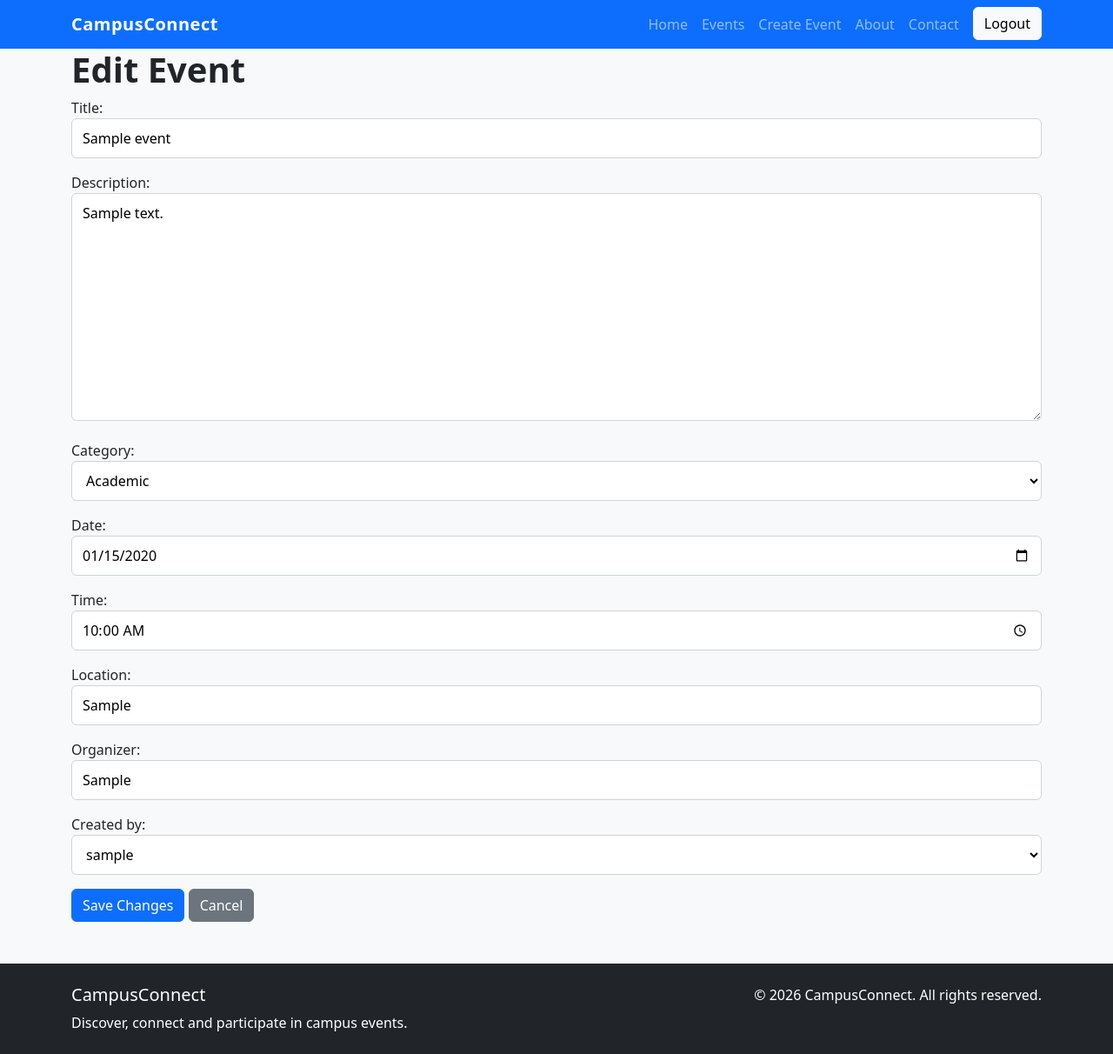
After one commit to jmichael2025/Framework, a Django app: page /events/1/edit/ in a window 1280 px wide. The commit adds this page. Shown: the whole page at 87% size. Run offline with Django 5.2, Linux system fonts and the light colour scheme; a user stored in the database is signed in; tables that the repository leaves empty hold one stand-in row (values such as "Sample post").

Commit message:
Add event edit delete and ownership permissions

```diff
--- a/events/templates/events/base.html
+++ b/events/templates/events/base.html
@@ -56,9 +56,22 @@
                         <a class="nav-link" href="#">Contact</a>
                     </li>
 
+                    {% if user.is_authenticated %}
                     <li class="nav-item">
-                        <a class="btn btn-light ms-lg-2" href="#">Login</a>
+                        <form method="post" action="{% url 'logout' %}">
+                            {% csrf_token %}
+                            <button type="submit" class="btn btn-light ms-lg-2">
+                                Logout
+                            </button>
+                        </form>
                     </li>
+                    {% else %}
+                    <li class="nav-item">
+                        <a class="btn btn-light ms-lg-2" href="{% url 'login' %}">
+                            Login
+                        </a>
+                    </li>
+                    {% endif %}
 
                 </ul>
 
--- /dev/null
+++ b/events/templates/events/edit_event.html
@@ -0,0 +1,22 @@
+{% extends 'events/base.html' %}
+
+{% block content %}
+
+<div class="container">
+    <h1>Edit Event</h1>
+
+    <form method="post">
+        {% csrf_token %}
+
+        {{ form.as_p }}
+
+        <button type="submit" class="btn btn-primary">Save Changes</button>
+        <a href="{% url 'event_detail' event.id %}" class="btn btn-secondary">
+        Cancel
+    </a>
+    </form>
+
+
+</div>
+
+{% endblock %}
--- a/events/urls.py
+++ b/events/urls.py
@@ -6,6 +6,8 @@ urlpatterns = [
     path('', views.home, name='home'),
     path('events/', views.event_list, name='event_list'),
     path('events/<int:event_id>/', views.event_detail, name='event_detail'),
+    path('events/<int:event_id>/edit/', views.edit_event, name='edit_event'),
+    path('events/<int:event_id>/delete/', views.delete_event, name='delete_event'),
     path('events/create/', views.create_event, name='create_event'),
 
     path('register/', views.register, name='register'),
--- a/events/views.py
+++ b/events/views.py
@@ -4,6 +4,7 @@ from django.core.mail import send_mail
 from django.urls import reverse
 from django.utils.http import urlsafe_base64_decode, urlsafe_base64_encode
 from django.utils.encoding import force_bytes
+from django.shortcuts import render, redirect, get_object_or_404
 from django.contrib.auth import get_user_model
 
 from.models import Event
@@ -26,7 +27,9 @@ def create_event(request):
     if request.method == 'POST':
         form = EventForm(request.POST)
         if form.is_valid():
-            form.save()
+            event = form.save(commit=False)
+            event.created_by = request.user
+            event.save()
             return redirect('event_list')
     else:
         form = EventForm()
@@ -97,3 +100,41 @@ def dashboard(request):
         'events/dashboard.html',
         {'events': events}
     )
+
+def edit_event(request, event_id):
+    event = get_object_or_404(Event, id=event_id)
+
+    if event.created_by != request.user:
+        return redirect('event_detail', event_id=event.id)
+
+    if request.method == 'POST':
+        form = EventForm(request.POST, instance=event)
+
+        if form.is_valid():
+            form.save()
+            return redirect('event_detail', event_id=event.id)
+
+    else:
+        form = EventForm(instance=event)
+
+    return render(
+        request,
+        'events/edit_event.html',
+        {'form': form, 'event': event}
+    )
+
+def delete_event(request, event_id):
+    event = get_object_or_404(Event, id=event_id)
+
+    if event.created_by != request.user:
+        return redirect('event_detail', event_id=event.id)
+
+    if request.method == 'POST':
+        event.delete()
+        return redirect('event_list')
+
+    return render(
+        request,
+        'events/delete_event.html',
+        {'event': event}
+    )
```
Also changed, not shown: events/templates/events/delete_event.html (added, +26 -0 lines), events/templates/events/event_detail.html (+8 -0 lines).
